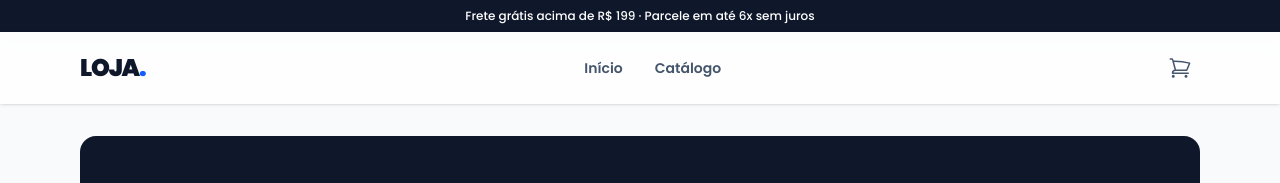
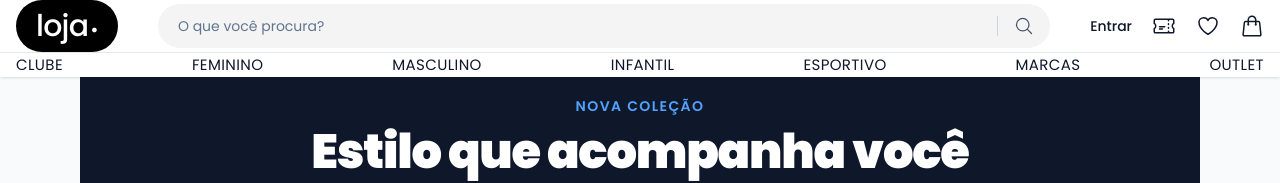
Before and after one commit to arthur-luiss/e-commerce-fast-model, a React (Vite) app: page / in a window 1280 px wide. Shown: the top 183 px of the page. Built offline with nearby package versions, Linux system fonts and the light colour scheme.

Commit message:
feat(navbar): refaz cabeçalho em duas linhas com busca e efeito transparente para branco no hover

```diff
--- a/src/components/Navbar.jsx
+++ b/src/components/Navbar.jsx
@@ -1,64 +1,106 @@
-import { Link } from "react-router-dom";
-import { useCart } from "../hooks/useCart";
+import { useEffect, useState } from 'react';
+import { Link, useNavigate } from 'react-router-dom';
+import { useCart } from '../hooks/useCart';
+import Icon from './Icon';
 
-export default function Navbar() {
+const navItems = ['Clube', 'Feminino', 'Masculino', 'Infantil', 'Esportivo', 'Marcas', 'Outlet'];
+
+export default function Navbar({ overHero = false }) {
   const { totalItems } = useCart();
+  const navigate = useNavigate();
+  const [query, setQuery] = useState('');
+  const [scrolled, setScrolled] = useState(() => window.scrollY > 10);
+
+  useEffect(() => {
+    const onScroll = () => setScrolled(window.scrollY > 10);
+    window.addEventListener('scroll', onScroll, { passive: true });
+    return () => window.removeEventListener('scroll', onScroll);
+  }, []);
+
+  const transparent = overHero && !scrolled;
+
+  const headerStyle = transparent
+    ? 'bg-transparent text-white hover:bg-white hover:text-slate-900'
+    : 'bg-white text-slate-900 shadow-sm';
+  const dividerStyle = transparent
+    ? 'border-transparent group-hover:border-slate-200'
+    : 'border-slate-200';
+
+  const handleSearch = (e) => {
+    e.preventDefault();
+    const term = query.trim();
+    navigate(term ? `/catalogo?busca=${encodeURIComponent(term)}` : '/catalogo');
+  };
+
   return (
-    <header className="sticky top-0 z-50">
-      <div className="bg-slate-900 text-white text-xs text-center py-2 font-medium">
-        Frete grátis acima de R$ 199 · Parcele em até 6x sem juros
-      </div>
-
-      <nav className="bg-white/80 backdrop-blur-md shadow-sm">
-        <div className="max-w-6xl mx-auto px-4 py-4 flex justify-between items-center">
+    <header
+      className={`group fixed inset-x-0 top-0 z-50 transition-colors duration-300 ${headerStyle}`}
+    >
+      {/* Linha 1: logo, busca e ações */}
+      <div className="mx-auto flex h-92px max-w-1400px items-center gap-4 px-4 md:gap-10">
         <Link
-            className="text-2xl font-black tracking-tighter text-slate-900"
           to="/"
+          className="shrink-0 rounded-full bg-black px-5 py-2 text-2xl font-medium lowercase tracking-tight text-white md:text-3xl"
         >
-            LOJA<span className="text-blue-600">.</span>
+          loja<span className="ml-0.5 text-lg">•</span>
         </Link>
 
-          <div className="flex gap-8">
-            <Link
-              className="text-sm font-semibold text-slate-600 hover:text-blue-600 transition-colors"
-              to="/"
+        <form
+          onSubmit={handleSearch}
+          className="flex max-w-867px flex-1 items-center rounded-full bg-[#f4f4f4] text-slate-800"
         >
-              Início
+          <input
+            type="text"
+            value={query}
+            onChange={(e) => setQuery(e.target.value)}
+            placeholder="O que você procura?"
+            className="w-full bg-transparent px-5 py-3 text-sm outline-none placeholder:text-slate-500"
+          />
+          <button
+            type="submit"
+            aria-label="Buscar"
+            className="my-2 border-l border-slate-300 px-4 text-slate-600 hover:text-blue-600"
+          >
+            <Icon name="search" className="h-5 w-5" />
+          </button>
+        </form>
+
+        <div className="ml-auto flex items-center gap-5">
+          <Link to="/" className="hidden text-sm font-medium hover:text-blue-600 md:block">
+            Entrar
           </Link>
-            <Link
-              className="text-sm font-semibold text-slate-600 hover:text-blue-600 transition-colors"
-              to="/catalogo"
-            >
-              Catálogo
-            </Link>
-          </div>
-
-          <Link
-            className="relative p-2 text-slate-600 hover:text-blue-600 transition-colors"
-            to="/carrinho"
-            aria-label="Carrinho"
-          >
-            <svg
-              xmlns="http://www.w3.org/2000/svg"
-              fill="none"
-              viewBox="0 0 24 24"
-              strokeWidth={1.5}
-              stroke="currentColor"
-              className="w-6 h-6"
-            >
+          <button aria-label="Cupons" className="hidden hover:text-blue-600 md:block">
+            <Icon name="ticket" />
+          </button>
+          <button aria-label="Favoritos" className="hover:text-blue-600">
+            <Icon name="heart" />
+          </button>
+          <Link to="/carrinho" aria-label="Carrinho" className="relative hover:text-blue-600">
+            <Icon name="bag" />
             {totalItems > 0 && (
-                <span className="absolute -right-1 -top-1 flex h-5 min-w-5 items-center justify-center rounded-full bg-blue-600 px-1 text-[11px] font-bold text-white">
+              <span className="absolute -right-2 -top-2 flex h-5 min-w-5 items-center justify-center rounded-full bg-blue-600 px-1 text-[11px] font-bold text-white">
                 {totalItems}
               </span>
             )}
-              <path
-                strokeLinecap="round"
-                strokeLinejoin="round"
-                d="M2.25 3h1.386c.51 0 .955.343 1.087.835l.383 1.437M7.5 14.25a3 3 0 0 0-3 3h15.75m-12.75-3h11.218c1.121-2.3 2.1-4.684 2.924-7.138a60.114 60.114 0 0 0-16.536-1.84M7.5 14.25 5.106 5.272M6 20.25a.75.75 0 1 1-1.5 0 .75.75 0 0 1 1.5 0Zm12.75 0a.75.75 0 1 1-1.5 0 .75.75 0 0 1 1.5 0Z"
-              />
-            </svg>
           </Link>
         </div>
+      </div>
+
+      {/* Linha 2: categorias (só em telas médias para cima) */}
+      <nav className={`hidden border-t transition-colors duration-300 md:block ${dividerStyle}`}>
+        <ul className="mx-auto flex h-42px max-w-1400px items-center justify-between px-4">
+          {navItems.map((item) => (
+            // TODO: apontar cada seção para um filtro real quando o catálogo tiver gênero/outlet
+            <li key={item}>
+              <Link
+                to="/catalogo"
+                className="text-[15px] font-normal uppercase tracking-wide transition-colors hover:text-blue-600"
+              >
+                {item}
+              </Link>
+            </li>
+          ))}
+        </ul>
       </nav>
     </header>
   );
```
Lines whose indentation alone changed are shown as unchanged.
